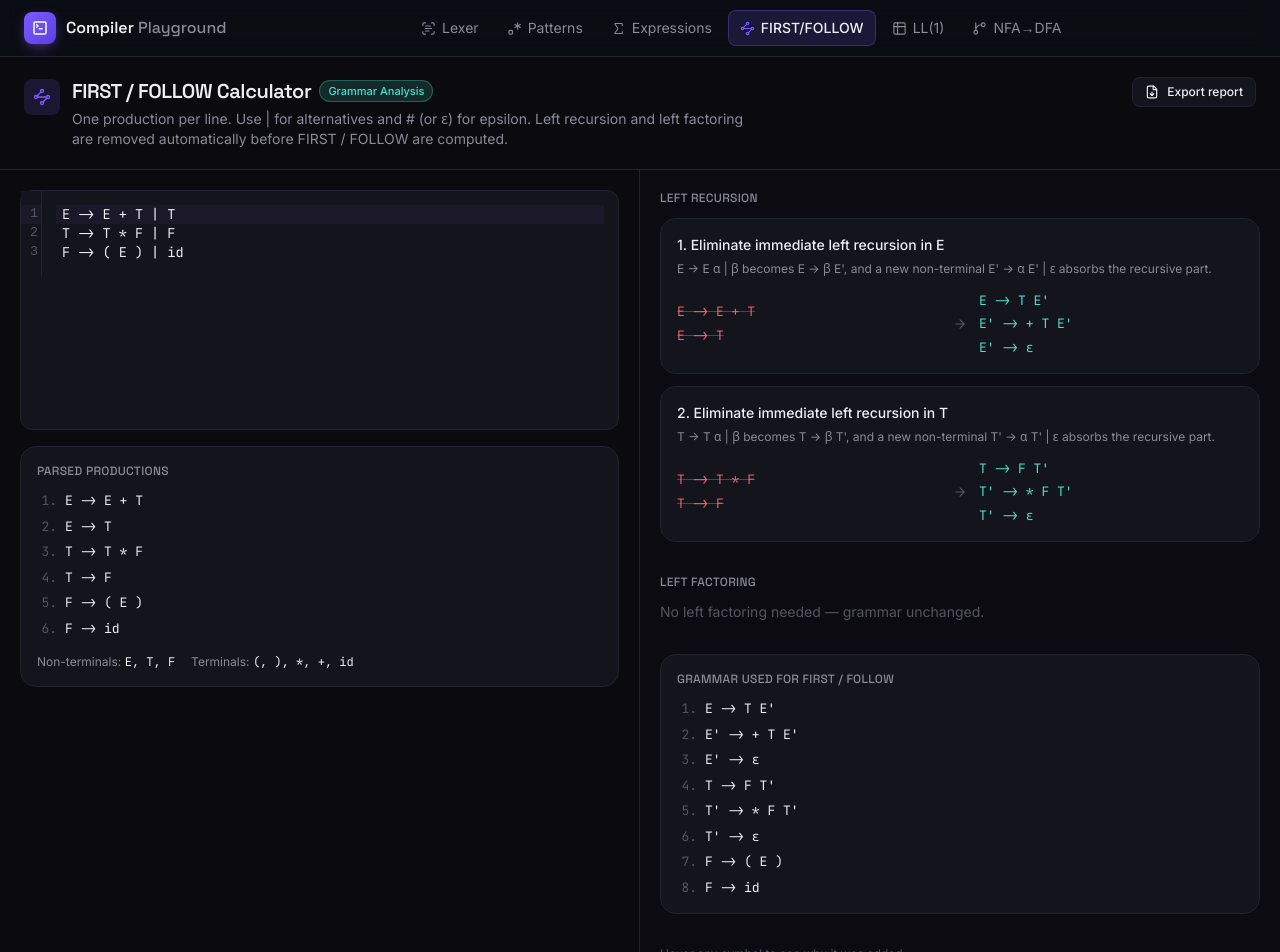
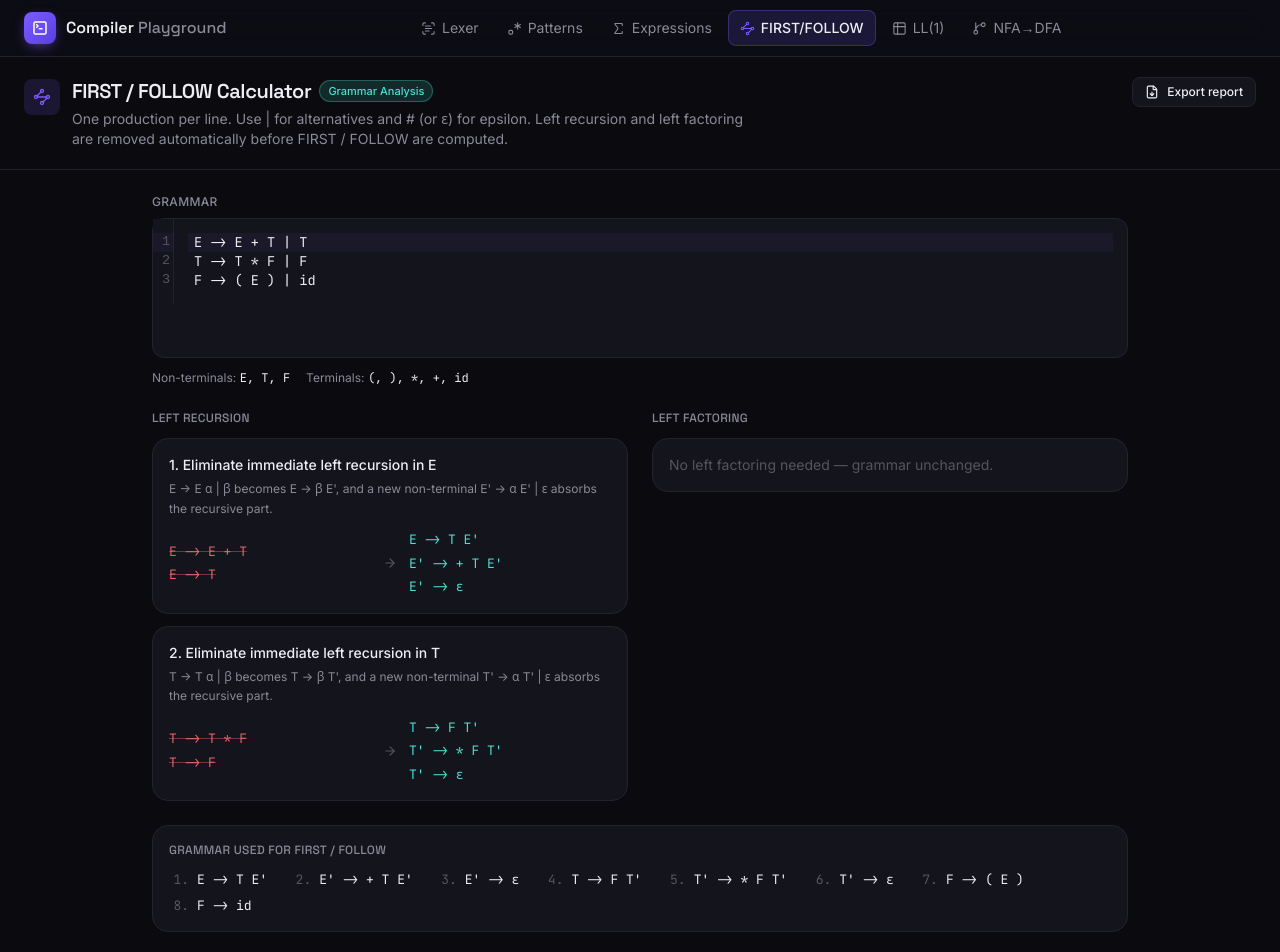
Before and after one commit to jiseyam/Compiler-Playground, a React (Vite) app: page /first-follow-leading in a window 1280 px wide. Shown: the top 952 px of the page. Built offline with nearby package versions, Linux system fonts and the light colour scheme.

Commit message:
Redesign FIRST/FOLLOW page as a single-column report layout
Drop the redundant "Parsed productions" card and replace the 50/50
split-pane (which left one side empty) with a full-width flow: grammar
input, then left recursion / left factoring side by side, then FIRST /
FOLLOW side by side.

```diff
--- a/src/pages/FirstFollowLeading.tsx
+++ b/src/pages/FirstFollowLeading.tsx
@@ -1,7 +1,6 @@
 import { useMemo, useRef, useState } from 'react'
 import { Waypoints } from 'lucide-react'
 import PageShell from '@/components/layout/PageShell'
-import SplitPane from '@/components/layout/SplitPane'
 import CodeInput from '@/components/ui/CodeInput'
 import Card from '@/components/ui/Card'
 import ErrorPanel from '@/components/ui/ErrorPanel'
@@ -62,25 +61,18 @@ export default function FirstFollowLeading() {
         />
       }
     >
-      <SplitPane
-        left={
-          <div className="flex flex-col gap-4">
-            <CodeInput value={source} onChange={setSource} placeholder="E -> T E'" minHeight="240px" />
-            {result.error && <ErrorPanel message={result.error} />}
+      <div className="h-full overflow-y-auto">
+        <div className="max-w-5xl mx-auto p-5 lg:p-6 flex flex-col gap-6">
+          <div>
+            <label className="text-xs font-medium text-text-muted uppercase tracking-wide mb-2 block">Grammar</label>
+            <CodeInput value={source} onChange={setSource} placeholder="E -> T E'" minHeight="140px" />
+            {result.error && (
+              <div className="mt-3">
+                <ErrorPanel message={result.error} />
+              </div>
+            )}
             {result.grammar && (
-              <Card className="p-4">
-                <h3 className="text-xs font-medium text-text-muted uppercase tracking-wide mb-3">
-                  Parsed productions
-                </h3>
-                <ol className="flex flex-col gap-1.5 font-mono text-[13px] text-text">
-                  {result.grammar.productions.map((p) => (
-                    <li key={p.id} className="flex gap-2">
-                      <span className="text-text-dim w-5 text-right shrink-0">{p.id}.</span>
-                      {productionToString(p)}
-                    </li>
-                  ))}
-                </ol>
-                <div className="mt-4 flex flex-wrap gap-4 text-xs text-text-muted">
+              <div className="mt-3 flex flex-wrap gap-4 text-xs text-text-muted">
                 <span>
                   Non-terminals: <span className="text-text font-mono">{result.grammar.nonTerminals.join(', ')}</span>
                 </span>
@@ -88,19 +80,18 @@ export default function FirstFollowLeading() {
                   Terminals: <span className="text-text font-mono">{result.grammar.terminals.join(', ')}</span>
                 </span>
               </div>
-              </Card>
             )}
           </div>
-        }
-        right={
-          result.recursion && result.factoring && result.first && result.follow ? (
-            <div ref={captureRef} className="flex flex-col gap-8">
+
+          {result.recursion && result.factoring && result.first && result.follow ? (
+            <div ref={captureRef} className="flex flex-col gap-6">
+              <div className="grid grid-cols-1 lg:grid-cols-2 gap-6 items-start">
                 <div>
                   <h3 className="text-xs font-medium text-text-muted uppercase tracking-wide mb-3">Left recursion</h3>
                   {result.recursion.changed ? (
                     <TransformSteps steps={result.recursion.steps} />
                   ) : (
-                  <p className="text-sm text-text-dim">No left recursion found — grammar unchanged.</p>
+                    <Card className="p-4 text-sm text-text-dim">No left recursion found — grammar unchanged.</Card>
                   )}
                 </div>
 
@@ -109,8 +100,9 @@ export default function FirstFollowLeading() {
                   {result.factoring.changed ? (
                     <TransformSteps steps={result.factoring.steps} />
                   ) : (
-                  <p className="text-sm text-text-dim">No left factoring needed — grammar unchanged.</p>
+                    <Card className="p-4 text-sm text-text-dim">No left factoring needed — grammar unchanged.</Card>
                   )}
+                </div>
               </div>
 
               {(result.recursion.changed || result.factoring.changed) && (
@@ -118,7 +110,7 @@ export default function FirstFollowLeading() {
                   <h3 className="text-xs font-medium text-text-muted uppercase tracking-wide mb-3">
                     Grammar used for FIRST / FOLLOW
                   </h3>
-                  <ol className="flex flex-col gap-1.5 font-mono text-[13px] text-text">
+                  <ol className="flex flex-wrap gap-x-6 gap-y-1.5 font-mono text-[13px] text-text">
                     {result.factoring.grammar.productions.map((p) => (
                       <li key={p.id} className="flex gap-2">
                         <span className="text-text-dim w-5 text-right shrink-0">{p.id}.</span>
@@ -129,15 +121,21 @@ export default function FirstFollowLeading() {
                 </Card>
               )}
 
-              <p className="text-xs text-text-dim -mb-2">Hover any symbol to see why it was added.</p>
+              <div>
+                <p className="text-xs text-text-dim mb-3">Hover any symbol to see why it was added.</p>
+                <div className="grid grid-cols-1 lg:grid-cols-2 gap-6 items-start">
                   <SetTable title="FIRST" data={result.first} />
                   <SetTable title="FOLLOW" data={result.follow} />
                 </div>
+              </div>
+            </div>
           ) : (
+            !result.error && (
               <div className="text-sm text-text-dim">Fix the grammar to see the elimination steps and FIRST / FOLLOW sets.</div>
             )
-        }
-      />
+          )}
+        </div>
+      </div>
     </PageShell>
   )
 }
```
Lines whose indentation alone changed are shown as unchanged.
